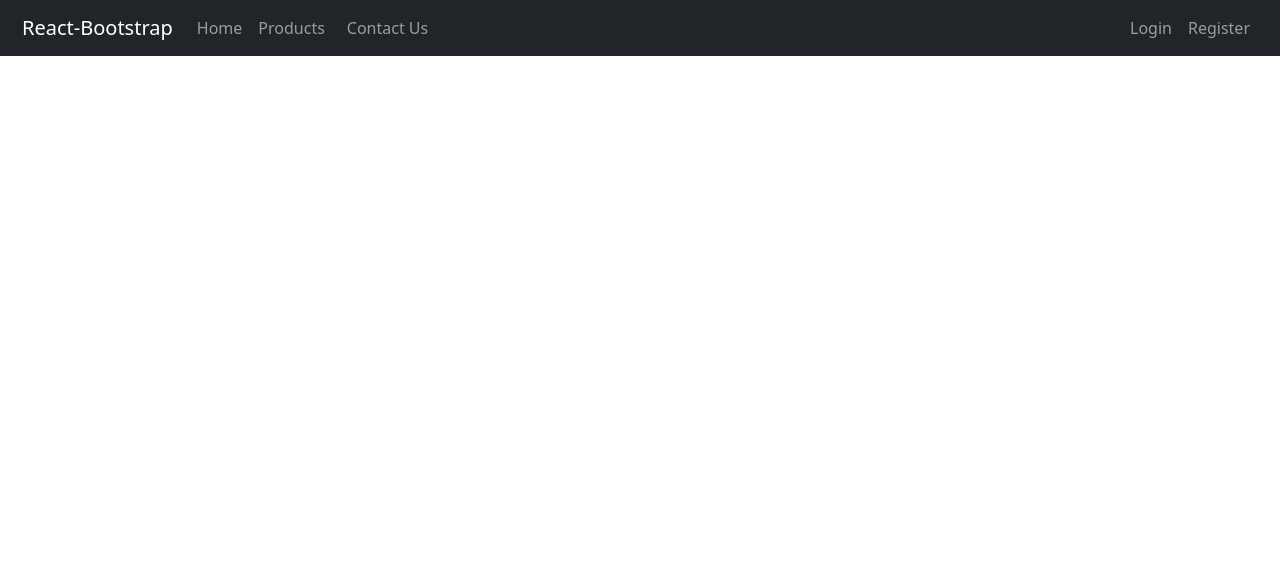
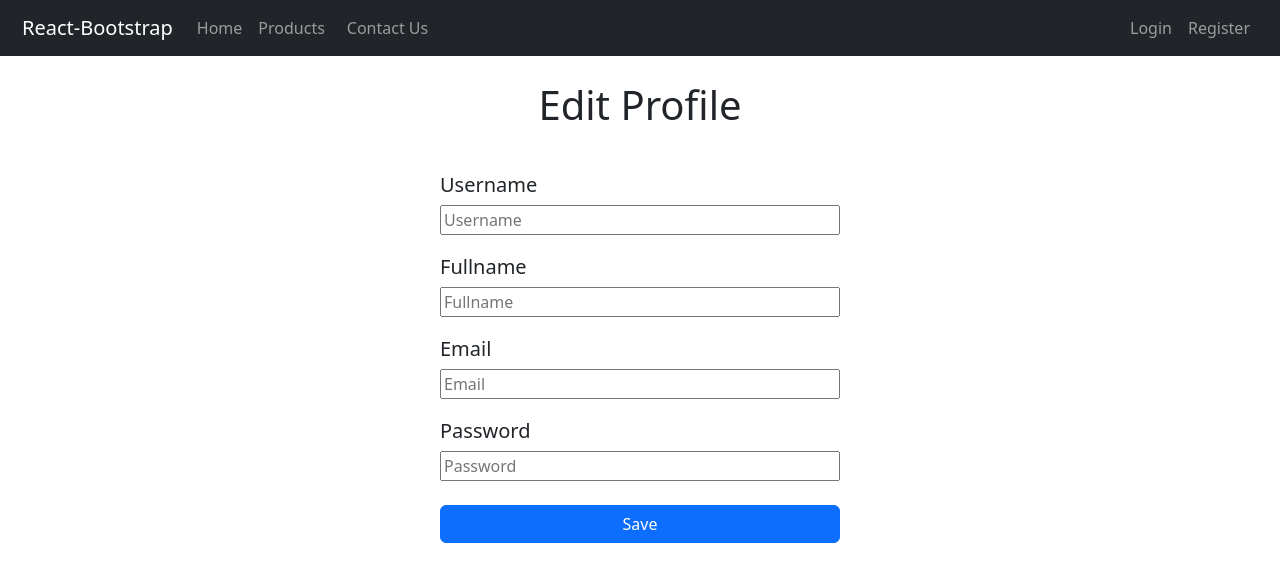
Before and after one commit to jaysonadam/Full-Stack-Review, a React (Create React App) app: page /edit in a window 1280 px wide. Shown: the top 582 px of the page. Built offline with nearby package versions, Linux system fonts and the light colour scheme; no server answers.

Commit message:
Edit page ongoing

```diff
--- /dev/null
+++ b/src/pages/edit/edit.css
@@ -0,0 +1,7 @@
+.edit {
+    width: 400px;
+}
+
+#head {
+    margin-top: 20px;
+}
--- a/src/pages/edit/edit.js
+++ b/src/pages/edit/edit.js
@@ -1,9 +1,60 @@
-import React, { useState } from "react";
+import axios from "../../config/axios";
+import { useSelector } from 'react-redux';
+import React, { useState, useEffect } from "react";
+
+import { Button } from 'react-bootstrap';
+import './edit.css';
 
 function Edit() {
+    const user_id = useSelector((state) => state.auth.id);
+
+    const [formState, setFormState] = useState({
+        username: '',
+        name: '',
+        email: '',
+        password: ''
+    });
+
+    useEffect(() => {
+        getProfileData();
+    }, [])
+
+    const getProfileData = async () => {
+        try {
+            const res = await axios.get(`/users/${user_id}`)
+            const profile = res.data.users[0];
+
+            setFormState(profile)
+        } catch (error) {
+            console.log({ error })
+        }
+    }
+
+    const handleChange = (e) => {
+        setFormState({ ...formState, [e.target.name]: e.target.value })
+    }
+
     return (
         <>
+            <div className="d-flex justify-content-center">
+                <div className="d-flex flex-column">
+                    <h1 className="mb-4">Edit Profile</h1>
 
+                    <h5 id="head">Username</h5>
+                    <input placeholder="Username" type="text" name="username" onChange={handleChange} value={formState.username} className="edit" />
+
+                    <h5 id="head">Fullname</h5>
+                    <input placeholder="Fullname" type="text" name="name" onChange={handleChange} value={formState.name} className="edit" />
+
+                    <h5 id="head">Email</h5>
+                    <input placeholder="Email" type="text" name="email" onChange={handleChange} value={formState.email} className="edit" />
+
+                    <h5 id="head">Password</h5>
+                    <input placeholder="Password" type="password" name="password" onChange={handleChange} value={formState.password} className="edit" />
+
+                    <Button className="mt-4">Save</Button>
+                </div>
+            </div>
         </>
     )
 }
--- a/src/pages/login/login.css
+++ b/src/pages/login/login.css
@@ -5,7 +5,7 @@ h1 {
     justify-content: center;
 }
 
-input {
+.login-input {
     width: 200px;
     margin-top: 25px;
     padding: 5px;
--- a/src/pages/login/login.js
+++ b/src/pages/login/login.js
@@ -54,8 +54,8 @@ function Login() {
         <div className="d-flex justify-content-center">
             <div className="d-flex flex-column">
                 <h1>Login</h1>
-                <input placeholder="Username" type="text" name="username" onChange={handleChange} />
-                <input placeholder="Password" type="password" name="password" onChange={handleChange} />
+                <input placeholder="Username" type="text" name="username" onChange={handleChange} className="login-input"/>
+                <input placeholder="Password" type="password" name="password" onChange={handleChange} className="login-input"/>
                 <Button onClick={onLoginClick} onKeyPress={onInputPress} className="login">Login</Button>
             </div>
         </div>
```
